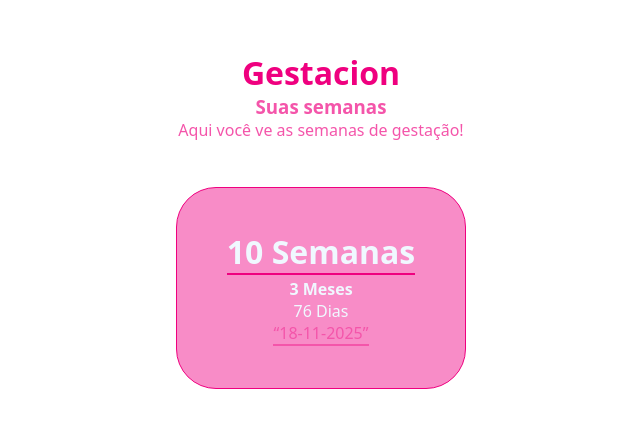
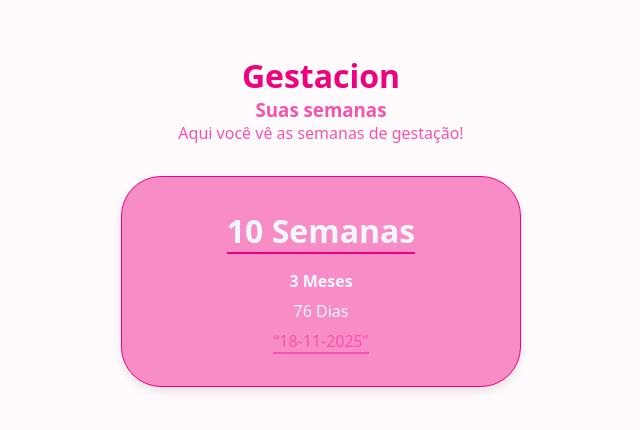
Before and after one commit to EduklArtDev/frui-vita, a plain HTML site: page index.html in a window 1280 px wide. Shown: the part 180-610 px from the top of the page, without its empty margins (319-959 px from the left). Drawn offline with Linux system fonts and the light colour scheme.

Commit message:
frui vita 2

```diff
--- a/index.html
+++ b/index.html
@@ -5,56 +5,100 @@
   <meta name="viewport" content="width=device-width, initial-scale=1.0">
   <title>Frui Vita Gestacion</title>
   <style>
-    *{
+    * {
       padding: 0;
-        margin: 0 auto;
+      margin: 0;
+      box-sizing: border-box;
       text-decoration: none;
       font-family: system-ui, -apple-system, BlinkMacSystemFont, 'Segoe UI', Roboto, Oxygen, Ubuntu, Cantarell, 'Open Sans', 'Helvetica Neue', sans-serif;
     }
-    html,body{
+
+    html, body {
       width: 100%;
+      height: 100%;
+      background-color: #fffafc;
     }
-    .container{
+
+    .container {
       width: 90%;
-        height: 100vh;
+      min-height: 100vh;
       margin: 0 auto;
       display: flex;
       align-items: center;
       justify-content: center;
       flex-direction: column;
+      padding: 2rem 0;
     }
-    .bloco{
-        width: 25%;
-        height: 25%;
+
+    .header {
+      text-align: center;
+      margin-bottom: 2rem;
+    }
+
+    h1 {
+      color: #ef007f;
+    }
+
+    h3, p {
+      color: #f455aa;
+    }
+
+    .bloco {
+      width: 100%;
+      max-width: 400px;
+      padding: 2rem;
+      background-color: #f88cc7;
+      border: 1px solid #ef007f;
+      border-radius: 40px;
       display: flex;
+      flex-direction: column;
       align-items: center;
-        justify-content: center;
-        flex-direction: column;
-        border: 1px solid #ef007f;
-        background-color: #f88cc7;
-        border-radius: 40px;
+      text-align: center;
+      gap: 0.5rem;
+      box-shadow: 0 4px 10px rgba(0,0,0,0.1);
     }
-    .bloco > h1{
+
+    .bloco > h1 {
       color: aliceblue;
       border-bottom: #ef007f solid 2px;
-        margin-bottom: 3px;
+      margin-bottom: 0.5rem;
     }
-    .bloco > h4, .bloco > p{
+
+    .bloco > h4, .bloco > p, .bloco > q {
       color: aliceblue;
     }
-    .header{
-        text-align: center;
-        margin-bottom: 4%;
-    }
-    h1{
-        color: #ef007f;
-    }
-    h3,p{
-        color: #f455aa;
-    }
-    .bloco > q{
+
+    .bloco > q {
       color: #f455aa;
       border-bottom: #f455aa 2px solid;
+    }
+
+    .hrs {
+      font-size: 1.2rem;
+      color: #fff;
+      font-weight: bold;
+      margin-top: 0.5rem;
+    }
+
+    /* Responsivo para telas menores */
+    @media (max-width: 600px) {
+      .bloco {
+        width: 90%;
+        padding: 1.5rem;
+        border-radius: 20px;
+      }
+
+      .hrs {
+        font-size: 1rem;
+      }
+
+      .header h1 {
+        font-size: 1.8rem;
+      }
+
+      .header h3 {
+        font-size: 1.2rem;
+      }
     }
   </style>
 </head>
@@ -63,56 +107,44 @@
     <div class="header">
       <h1>Gestacion</h1>
       <h3>Suas semanas</h3>
-            <p>Aqui você ve as semanas de gestação!</p>
+      <p>Aqui você vê as semanas de gestação!</p>
     </div>
-        <div class="bloco"><h1 class="semanas">00 semanas</h1><h4 class="meses">00 meses</h4><p class="dias">00 dias</p><q>18-11-2025</q></div>
+    <div class="bloco">
+      <h1 class="semanas">00 semanas</h1>
+      <h4 class="meses">00 meses</h4>
+      <p class="dias">00 dias</p>
+      <q>18-11-2025</q>
     </div>
-</body>
-</html>
+  </div>
 
   <script>
     function dataAtualBrasilia() {
-  const agoraUTC = new Date()
-  const offsetBrasilia = -3
-  const msOffset = offsetBrasilia * 60 * 60 * 1000
-  const brasiliaDate = new Date(agoraUTC.getTime() + msOffset - agoraUTC.getTimezoneOffset() * 60 * 1000)
-  return brasiliaDate
+      const agoraUTC = new Date();
+      const offsetBrasilia = -3;
+      const msOffset = offsetBrasilia * 60 * 60 * 1000;
+      const brasiliaDate = new Date(agoraUTC.getTime() + msOffset - agoraUTC.getTimezoneOffset() * 60 * 1000);
+      return brasiliaDate;
     }
 
     function Cont(dataInicio) {
-  const inicio = new Date(dataInicio)
-  const fim = dataAtualBrasilia()
+      const inicio = new Date(dataInicio);
+      const fim = dataAtualBrasilia();
 
-  inicio.setHours(0, 0, 0, 0)
-  fim.setHours(0, 0, 0, 0)
+      inicio.setHours(0, 0, 0, 0);
+      fim.setHours(0, 0, 0, 0);
 
-  const diffMs = fim - inicio
-  const umDiaMs = 1000 * 60 * 60 * 24
-  const diffDias = Math.floor(diffMs / umDiaMs)
-  const diffSemanas = Math.floor(diffDias / 7)
-  const diffMeses = (fim.getFullYear() - inicio.getFullYear()) * 12 + (fim.getMonth() - inicio.getMonth())
-  const diffHoras = Math.floor(diffMs / (1000 * 60 * 60))
-  const diffMinutos = Math.floor(diffMs / (1000 * 60))
-  const diffSegundos = Math.floor(diffMs / 1000)
+      const diffMs = fim - inicio;
+      const umDiaMs = 1000 * 60 * 60 * 24;
+      const diffDias = Math.floor(diffMs / umDiaMs);
+      const diffSemanas = Math.floor(diffDias / 7);
+      const diffMeses = (fim.getFullYear() - inicio.getFullYear()) * 12 + (fim.getMonth() - inicio.getMonth());
 
-  const diasEl = document.querySelector('.dias')
-  const mesesEl = document.querySelector('.meses')
-  const semanasEl = document.querySelector('.semanas')
+      document.querySelector('.dias').innerHTML = diffDias + ' Dias';
+      document.querySelector('.meses').innerHTML = diffMeses + ' Meses';
+      document.querySelector('.semanas').innerHTML = diffSemanas + ' Semanas';
 
-  if (diasEl) diasEl.innerHTML = diffDias + ' Dias'
-  if (mesesEl) mesesEl.innerHTML = diffMeses + ' Meses'
-  if (semanasEl) semanasEl.innerHTML = diffSemanas + ' Semanas'
-
-  document.querySelector('.hrs').innerHTML = `<p>${String(diffHoras).padStart(2, '0')}:${String(diffMinutos % 60).padStart(2, '0')}:${String(diffSegundos % 60).padStart(2, '0')}</p>`;
-
-
-  return {
-    dias: diffDias,
-    semanas: diffSemanas,
-    meses: diffMeses
     }
-}
-
-Cont('2025-02-14')
-
+    Cont('2025-02-14');
   </script>
+</body>
+</html>
```
Lines whose indentation alone changed are shown as unchanged.
